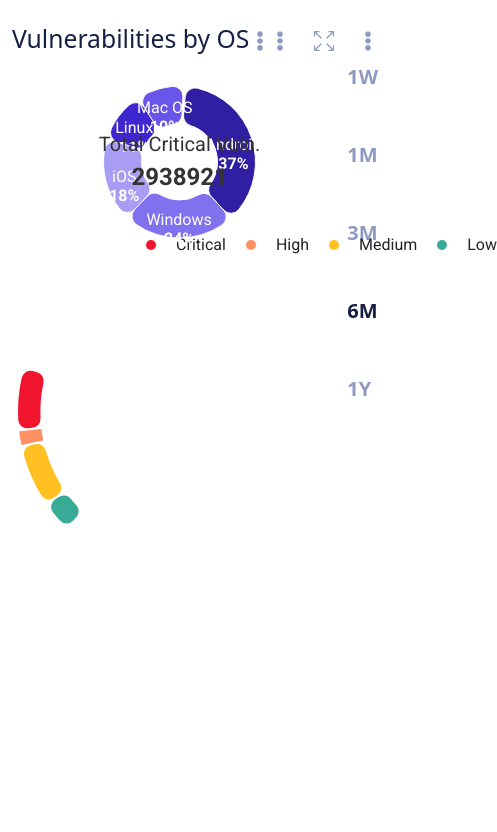
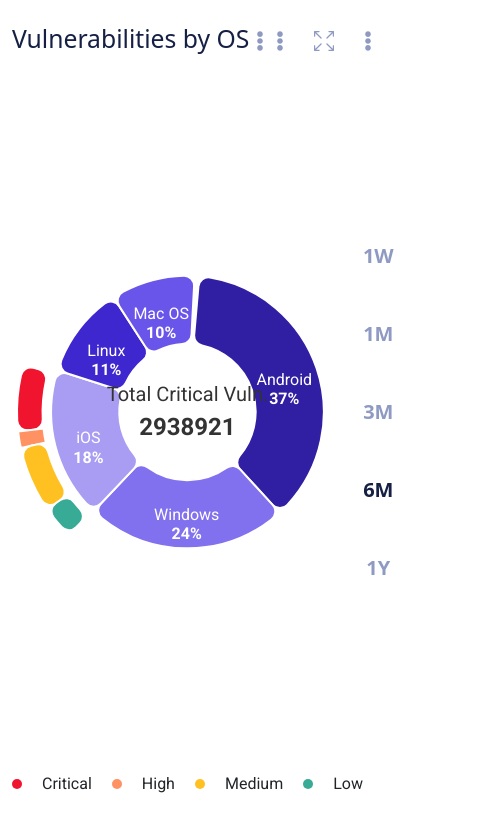
Before and after one commit to seval2016/PieChart, a React (Vite) app: page / in a window 390 px wide. Shown: the top 832 px of the page, 497 px wide, since content can reach past the window. Built offline with nearby package versions, Linux system fonts and the light colour scheme.

Commit message:
chart border

```diff
--- a/src/components/PieChart/Chart.jsx
+++ b/src/components/PieChart/Chart.jsx
@@ -58,6 +58,8 @@ const Chart = () => {
             cornerRadius={10}
             startAngle={85}
             endAngle={-273}
+            stroke="#fff"
+            strokeWidth={2}
           >
             {data.map((entry, index) => (
               <Cell key={`cell-${index}`} fill={COLORS[index % COLORS.length]} />
--- a/src/components/PieChart/Legend.css
+++ b/src/components/PieChart/Legend.css
@@ -1,7 +1,11 @@
+.bottom-container {
+  display: flex;
+  align-items: center;
+  justify-content: center;
+  margin-top: auto;
+}
 
   .legend {
-    position: absolute;
-    left: 40%;
     display: flex;
     flex-direction: row;
     align-items: center;
--- a/src/components/PieChart/PieChart.css
+++ b/src/components/PieChart/PieChart.css
@@ -6,19 +6,19 @@
   height: 700px;
   position: relative;
   display: flex;
+  flex-direction: column;
   font-family: "Roboto", sans-serif;
 }
 
-.bottom-container {
-  display: flex;
-  align-items: end;
-  justify-content: center;
-}
 
 
 .main-pie-container {
   width: 100%;
+  flex: 1; /* Takes up available space */
   position: relative;
+  display: flex;
+  justify-content: center;
+  align-items: center;
 }
 
 .center-text {
@@ -29,35 +29,24 @@
   text-align: center;
   font-size: 20px;
   color: #333;
-  font-weight: normal; /* Metni kalın yapmıyoruz */
+  font-weight: normal;
 }
 
 .center-text-value {
   font-size: 24px;
-  font-weight: bold; /* Sadece sayı kısmını kalın yapıyoruz */
+  font-weight: bold;
 }
 
-/**/
 .left-pie-container {
   position: absolute;
   width: 100%;
   height: 700px;
 }
-.chart-header .icon{
-  color:#8F9AC3 ;
+
+.chart-header .icon {
+  color: #8F9AC3;
 }
-.chart-header h2{
+
+.chart-header h2 {
   color: #162044;
 }
-
-@media (max-width: 768px) {
-  .chart-container {
-    height: 300px; /* Mobil cihazlar için yükseklik */
-  }
-}
-
-@media (max-width: 480px) {
-  .chart-container {
-    height: 200px; /* Daha küçük cihazlar için yükseklik */
-  }
-}
--- a/src/components/PieChart/PieChart.jsx
+++ b/src/components/PieChart/PieChart.jsx
@@ -1,15 +1,12 @@
-import React from 'react';
-import './PieChart.css';
-import Legend from './Legend';
-import Chart from './Chart';
-import LeftPieChart from './LeftPieChart';
+import React from "react";
+import "./PieChart.css";
+import Legend from "./Legend";
+import Chart from "./Chart";
+import LeftPieChart from "./LeftPieChart";
 
 const PieChart = () => {
   return (
     <div className="chart-container">
-      <div className="bottom-container">
-        <Legend />
-      </div>
       <div className="left-pie-container">
         <LeftPieChart />
       </div>
@@ -20,6 +17,9 @@ const PieChart = () => {
           <div className="center-text-value">2938921</div>
         </div>
       </div>
+      <div className="bottom-container">
+        <Legend />
+      </div>
     </div>
   );
 };
--- a/src/components/PieChartSidebar.jsx
+++ b/src/components/PieChartSidebar.jsx
@@ -3,7 +3,7 @@ import React from 'react'
 const ChartSidebar = () => {
   return (
     <div>
-      <div className="chart-sidebar d-flex  flex-column justify-content-center h-100 gap-5 fs-5" style={{color:"#8F9AC3",fontWeight:"600"}}>
+      <div className="chart-sidebar d-flex flex-column justify-content-center align-items-center h-100 gap-5 fs-5" style={{color:"#8F9AC3",fontWeight:"600"}}>
             <span className="chart-sidebar-item">1W</span>
             <span className="chart-sidebar-item">1M</span>
             <span className="chart-sidebar-item">3M</span>
```
